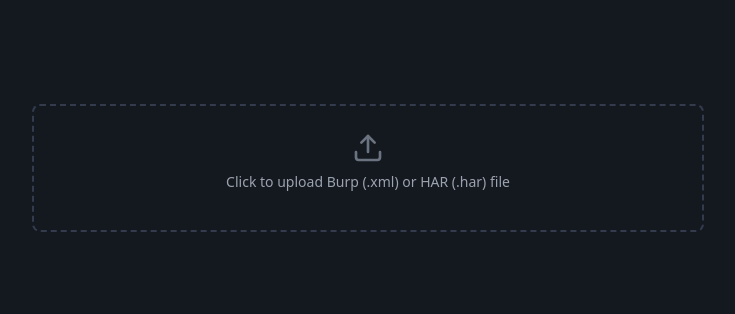
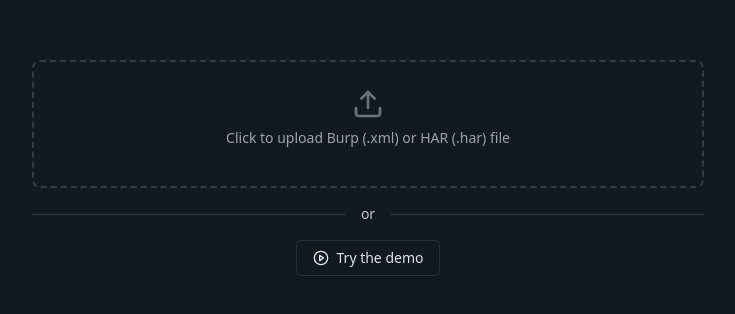
Before and after one commit to boiln/burpy, a Next.js app: page / in a window 1280 px wide. Shown: the part 232-546 px from the top of the page, without its empty margins (272-1007 px from the left). Built offline with nearby package versions, Linux system fonts and the light colour scheme.

Commit message:
add demo mode

```diff
--- a/src/components/FileUpload.tsx
+++ b/src/components/FileUpload.tsx
@@ -1,13 +1,13 @@
 "use client";
 
 import { useState } from "react";
-
-import { Upload } from "lucide-react";
+import { Upload, PlayCircle } from "lucide-react";
 
 import { useToast } from "@/hooks/use-toast";
 import { parseBurpXml } from "@/lib/burpParser";
 import { parseHarToSession } from "@/lib/harParser";
 import { BurpSession } from "@/types/burp";
+import { Button } from "@/components/ui/button";
 
 interface FileUploadProps {
     onSessionLoaded: (session: BurpSession) => void;
@@ -17,43 +17,101 @@
     const [loading, setLoading] = useState(false);
     const { toast } = useToast();
 
+    const loadDemoFile = async () => {
+        setLoading(true);
+        try {
+            const response = await fetch("/demo.har");
+            if (!response.ok) {
+                throw new Error("Failed to load demo file");
+            }
+            const text = await response.text();
+            const session = parseHarToSession(text);
+
+            if (!session.items || session.items.length === 0) {
+                throw new Error("No valid entries found in the demo file");
+            }
+
+            console.log("Demo session loaded:", session.items.length, "items");
+            onSessionLoaded(session);
+            toast({
+                description: `Loaded ${session.items.length} items from demo session`,
+            });
+        } catch (error: unknown) {
+            const errorMessage =
+                error instanceof Error ? error.message : "Failed to load demo file";
+            toast({
+                title: "Error",
+                description: errorMessage,
+                variant: "destructive",
+                duration: 5000,
+            });
+        } finally {
+            setLoading(false);
+        }
+    };
+
     const handleFileUpload = async (event: React.ChangeEvent<HTMLInputElement>) => {
         const file = event.target.files?.[0];
         if (!file) return;
 
         setLoading(true);
         try {
-            console.log("Reading file...");
+            console.log(`Reading ${file.name}...`);
+
+            // Validate file size
+            if (file.size > 50 * 1024 * 1024) {
+                // 50MB limit
+                throw new Error("File size exceeds 50MB limit");
+            }
+
+            // Validate file extension
+            const fileExtension = file.name.split(".").pop()?.toLowerCase() || "";
+            if (!["har", "xml"].includes(fileExtension)) {
+                throw new Error("Unsupported file format. Please upload a .har or .xml file");
+            }
+
             const text = await file.text();
-
             let session: BurpSession;
 
-            if (file.name.toLowerCase().endsWith(".har")) {
-                console.log("Parsing HAR...");
+            if (fileExtension === "har") {
+                console.log("Parsing HAR file...");
                 session = parseHarToSession(text);
             } else {
-                console.log("Parsing XML...");
+                console.log("Parsing Burp XML file...");
                 session = await parseBurpXml(text);
+            }
+
+            if (!session.items || session.items.length === 0) {
+                throw new Error("No valid entries found in the file");
             }
 
             console.log("Session loaded:", session.items.length, "items");
             onSessionLoaded(session);
             toast({
-                description: `Loaded ${session.items.length} items from ${file.name.toLowerCase().endsWith(".har") ? "HAR" : "Burp"} session`,
+                description: `Loaded ${session.items.length} items from ${fileExtension.toUpperCase()} session`,
             });
-        } catch (error) {
+        } catch (error: unknown) {
             console.error("Error parsing session file:", error);
+
+            // Provide specific error messages based on the error type
+            const errorMessage =
+                error instanceof Error ? error.message : "Failed to parse session file";
+
             toast({
-                description: "Failed to parse session file",
+                title: "Error",
+                description: errorMessage,
                 variant: "destructive",
+                duration: 5000,
             });
         } finally {
             setLoading(false);
+            // Clear the file input
+            event.target.value = "";
         }
     };
 
     return (
-        <div className="flex w-full max-w-2xl items-center justify-center">
+        <div className="flex w-full max-w-2xl flex-col items-center space-y-4">
             <label className="flex h-32 w-full cursor-pointer flex-col items-center justify-center rounded-lg border-2 border-dashed hover:bg-gray-50 dark:hover:bg-gray-800">
                 <div className="flex flex-col items-center justify-center pb-6 pt-5">
                     <Upload className="mb-2 h-8 w-8 text-gray-500" />
@@ -91,6 +149,22 @@
                     disabled={loading}
                 />
             </label>
+
+            <div className="flex w-full items-center justify-center space-x-4">
+                <div className="h-px flex-1 bg-border" />
+                <span className="text-sm text-muted-foreground">or</span>
+                <div className="h-px flex-1 bg-border" />
+            </div>
+
+            <Button
+                variant="outline"
+                className="flex items-center space-x-2"
+                onClick={loadDemoFile}
+                disabled={loading}
+            >
+                <PlayCircle className="h-4 w-4" />
+                <span>Try the demo</span>
+            </Button>
         </div>
     );
 }
--- a/src/lib/harParser.ts
+++ b/src/lib/harParser.ts
@@ -21,11 +21,53 @@
     }
 }
 
+// Add validation helper functions
+function validateHarStructure(har: any): string | null {
+    if (!har?.log) {
+        return "Invalid HAR format: Missing 'log' property";
+    }
+    if (!Array.isArray(har.log.entries)) {
+        return "Invalid HAR format: Missing or invalid 'entries' array";
+    }
+    return null;
+}
+
+function validateHarEntry(entry: any, index: number): string | null {
+    if (!entry.request || !entry.response) {
+        return `Invalid entry at index ${index}: Missing request or response`;
+    }
+    if (!entry.request.url) {
+        return `Invalid entry at index ${index}: Missing request URL`;
+    }
+    if (!entry.request.method) {
+        return `Invalid entry at index ${index}: Missing request method`;
+    }
+    if (!entry.response.status) {
+        return `Invalid entry at index ${index}: Missing response status`;
+    }
+    return null;
+}
+
 export function parseHarToSession(harContent: string): BurpSession {
     try {
         const har: HarFile = JSON.parse(harContent);
 
-        const items: BurpItem[] = har.log.entries.map((entry) => {
+        // Validate overall HAR structure
+        const structureError = validateHarStructure(har);
+        if (structureError) {
+            throw new Error(structureError);
+        }
+
+        // Validate each entry before processing
+        for (let i = 0; i < har.log.entries.length; i++) {
+            const entryError = validateHarEntry(har.log.entries[i], i);
+            if (entryError) {
+                throw new Error(entryError);
+            }
+        }
+
+        const items: BurpItem[] = har.log.entries.map((entry, index) => {
+            try {
                 const requestMessage = buildHttpMessage(entry, "request");
                 const responseMessage = buildHttpMessage(entry, "response");
                 const url = new URL(entry.request.url);
@@ -44,9 +86,9 @@
                     host: {
                         value: formatHost(url),
                         ip: entry.serverIPAddress || "",
-                    port: url.port.toString(),
+                        port: url.port || (url.protocol === "https:" ? "443" : "80"),
                     },
-                port: url.port.toString(),
+                    port: url.port || (url.protocol === "https:" ? "443" : "80"),
                     protocol: url.protocol.replace(":", ""),
                     method: entry.request.method,
                     path: url.pathname + url.search,
@@ -57,8 +99,8 @@
                         decodedValue: requestMessage,
                     },
                     status: entry.response.status.toString(),
-                responselength: entry.response.content.size.toString(),
-                mimetype: entry.response.content.mimeType,
+                    responselength: (entry.response.content.size || 0).toString(),
+                    mimetype: entry.response.content.mimeType || "application/octet-stream",
                     response: {
                         base64: false,
                         value: responseMessage,
@@ -67,14 +109,20 @@
                     highlight: null,
                     comment: entry.comment || "",
                 };
+            } catch (error: unknown) {
+                const errorMessage = error instanceof Error ? error.message : "Unknown error";
+                throw new Error(`Failed to process entry ${index}: ${errorMessage}`);
+            }
         });
 
         return {
             exportTime: new Date().toISOString(),
             items,
         };
-    } catch (error) {
-        console.error("Failed to parse HAR file:", error);
-        throw new Error("Invalid HAR file format");
+    } catch (error: unknown) {
+        const errorMessage =
+            error instanceof Error ? error.message : "Unknown error parsing HAR file";
+        console.error("Failed to parse HAR file:", errorMessage);
+        throw new Error(errorMessage);
     }
 }
```
Also changed, not shown: 1 other file (tests, documents, lock files or other folders). Lines whose indentation alone changed are shown as unchanged.
